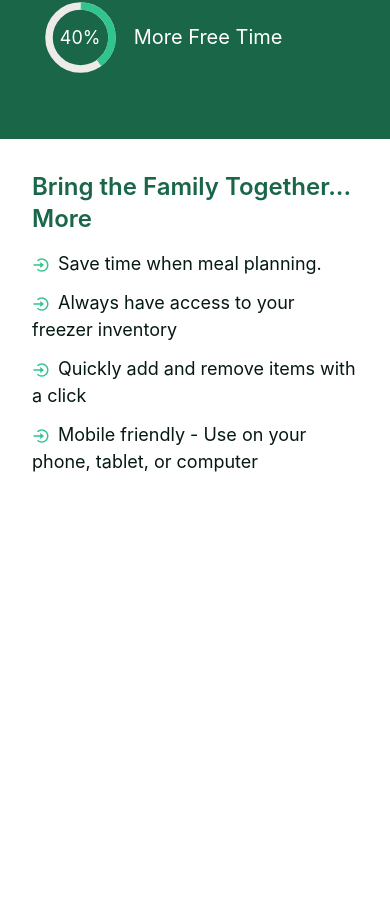
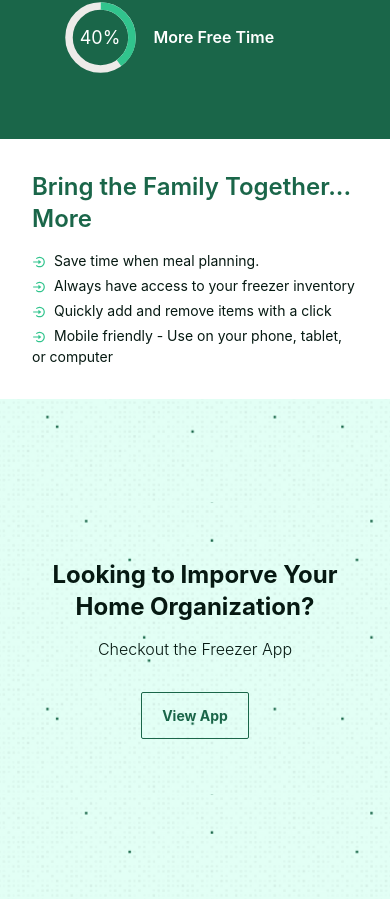
Before and after one commit to BeeJayTee/freezer, a React (Vite) app in the folder landing_page/: page / in a window 390 px wide. Shown: the part 1020-1919 px from the top of the page. Before the commit the page ends 1495 px from the top, so only its background shows below. Built offline with nearby package versions, Linux system fonts and the light colour scheme.

Commit message:
added a CallToAction component and fixed some mobile styling for stats.jsx

```diff
--- a/landing_page/src/App.jsx
+++ b/landing_page/src/App.jsx
@@ -1,5 +1,6 @@
 import "./App.css";
 import Blurb from "./components/Blurb";
+import CallToAction from "./components/CallToAction";
 import Header from "./components/Header";
 import Nav from "./components/Nav";
 import Stats from "./components/Stats";
@@ -11,6 +12,7 @@ function App() {
       <Header />
       <Blurb />
       <Stats />
+      <CallToAction />
     </>
   );
 }
--- /dev/null
+++ b/landing_page/src/components/CallToAction.jsx
@@ -0,0 +1,48 @@
+import { Box, Flex, Heading, Link } from "@chakra-ui/react";
+import background from "../assets/backgrounds/shapes.svg";
+
+const CallToAction = () => {
+  return (
+    <Box
+      as="section"
+      backgroundImage={background}
+      backgroundPosition="center"
+      backgroundSize={["auto", "auto", "auto", "cover"]}
+      backgroundRepeat="repeat"
+      minHeight={"500px"}
+    >
+      <Flex
+        justify={"center"}
+        align={"center"}
+        minH={"500px"}
+        direction={"column"}
+        maxW={"75%"}
+        mx={"auto"}
+        textAlign={"center"}
+      >
+        <Heading as={"h2"} fontSize={["2xl", "4xl", "6xl"]}>
+          Looking to Imporve Your Home Organization?
+        </Heading>
+        <Heading as={"h3"} fontWeight={"light"} fontSize={["md", "xl"]} mt={4}>
+          Checkout the Freezer App
+        </Heading>
+        <Link
+          href="#"
+          fontSize={["sm", "sm", "md", "lg"]}
+          border={["1px", "2px"]}
+          color={"brand.darkGreen"}
+          fontWeight={"bold"}
+          px={[5, 8]}
+          py={[3, 4]}
+          _hover={{ bg: "brand.darkGreen", color: "white" }}
+          borderRadius={"sm"}
+          mt={8}
+        >
+          View App
+        </Link>
+      </Flex>
+    </Box>
+  );
+};
+
+export default CallToAction;
--- a/landing_page/src/components/Stats.jsx
+++ b/landing_page/src/components/Stats.jsx
@@ -35,7 +35,7 @@ const Stats = () => {
                   80%
                 </CircularProgressLabel>
               </CircularProgress>
-              <Text color={"white"} fontSize={"xl"}>
+              <Text color={"white"} fontSize={"md"} fontWeight={"semibold"}>
                 More Organized
               </Text>
             </Flex>
@@ -49,7 +49,7 @@ const Stats = () => {
                   60%
                 </CircularProgressLabel>
               </CircularProgress>
-              <Text color={"white"} fontSize={"xl"}>
+              <Text color={"white"} fontSize={"md"} fontWeight={"semibold"}>
                 Grocery Budget Saved
               </Text>
             </Flex>
@@ -63,7 +63,7 @@ const Stats = () => {
                   40%
                 </CircularProgressLabel>
               </CircularProgress>
-              <Text color={"white"} fontSize={"xl"}>
+              <Text color={"white"} fontSize={"md"} fontWeight={"semibold"}>
                 More Free Time
               </Text>
             </Flex>
@@ -76,7 +76,7 @@ const Stats = () => {
           align={["center", "center", "flex-start", "flex-start", "flex-start"]}
           direction={"column"}
           rowGap={4}
-          pt={[8, 8, 0, 0, 0]}
+          py={[8, 8, 0, 0, 0]}
         >
           <Heading
             as={"h2"}
@@ -86,7 +86,11 @@ const Stats = () => {
           >
             Bring the Family Together... <span id="more-title">More</span>
           </Heading>
-          <List fontSize={"lg"} color={"brand.dark"} spacing={3}>
+          <List
+            fontSize={["sm", "md", "lg"]}
+            color={"brand.dark"}
+            spacing={[1, 2, 3]}
+          >
             <ListItem>
               <ListIcon as={BiLogInCircle} color={"brand.green"} />
               Save time when meal planning.
```
Also changed, not shown: landing_page/src/assets/backgrounds/shapes.svg (added).
